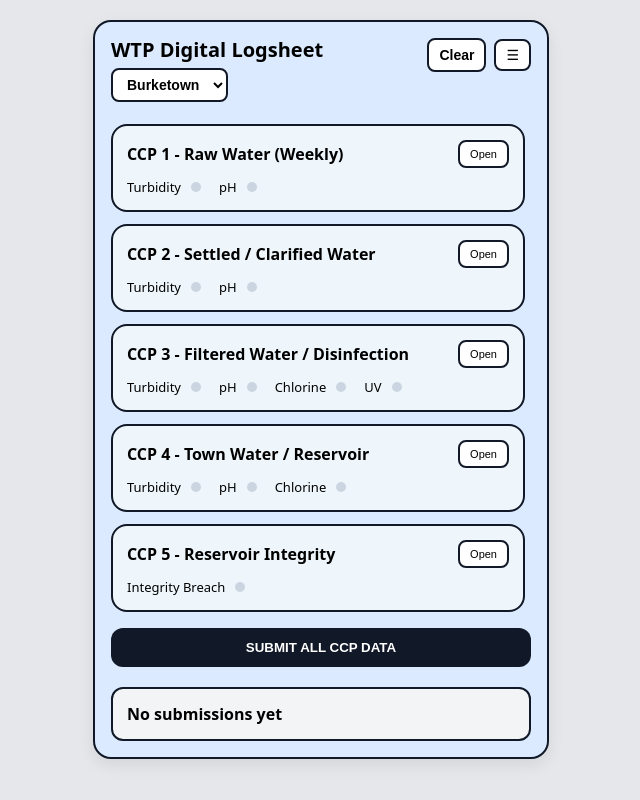
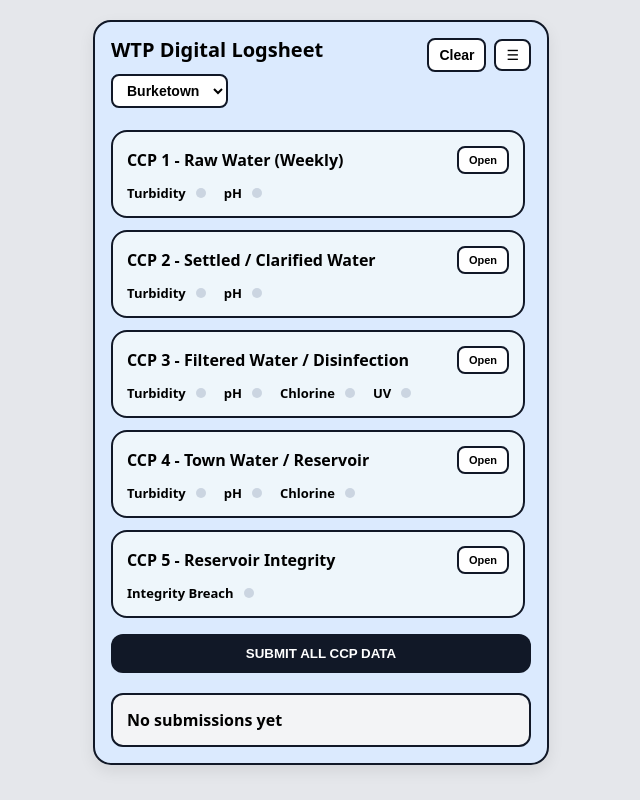
Before and after one commit to Tyson-Water-Operations/Water-Operations, a plain HTML site: page index.html in a window 1280 px wide. Shown: the whole page, without its empty margins (319-959 px from the left). Drawn offline with Linux system fonts and the light colour scheme.

Commit message:
Update index.html

```diff
--- a/index.html
+++ b/index.html
@@ -51,7 +51,8 @@ body {
 ========================= */
 
 .dashboardSiteSelect {
-  margin-top: 6px;
+  margin-top: 12px;
+  margin-bottom: 0px;
   font-size: 14px;
 }
 
@@ -103,6 +104,7 @@ body {
   font-size: 11px;
   padding: 6px 10px;
   background: #fff;
+  font-weight: 600
 }
 
 /* =========================
@@ -135,6 +137,7 @@ body {
   display: flex;
   align-items: center;
   gap: 4px;
+  font-weight: 600
 }
 
 /* =========================
```
